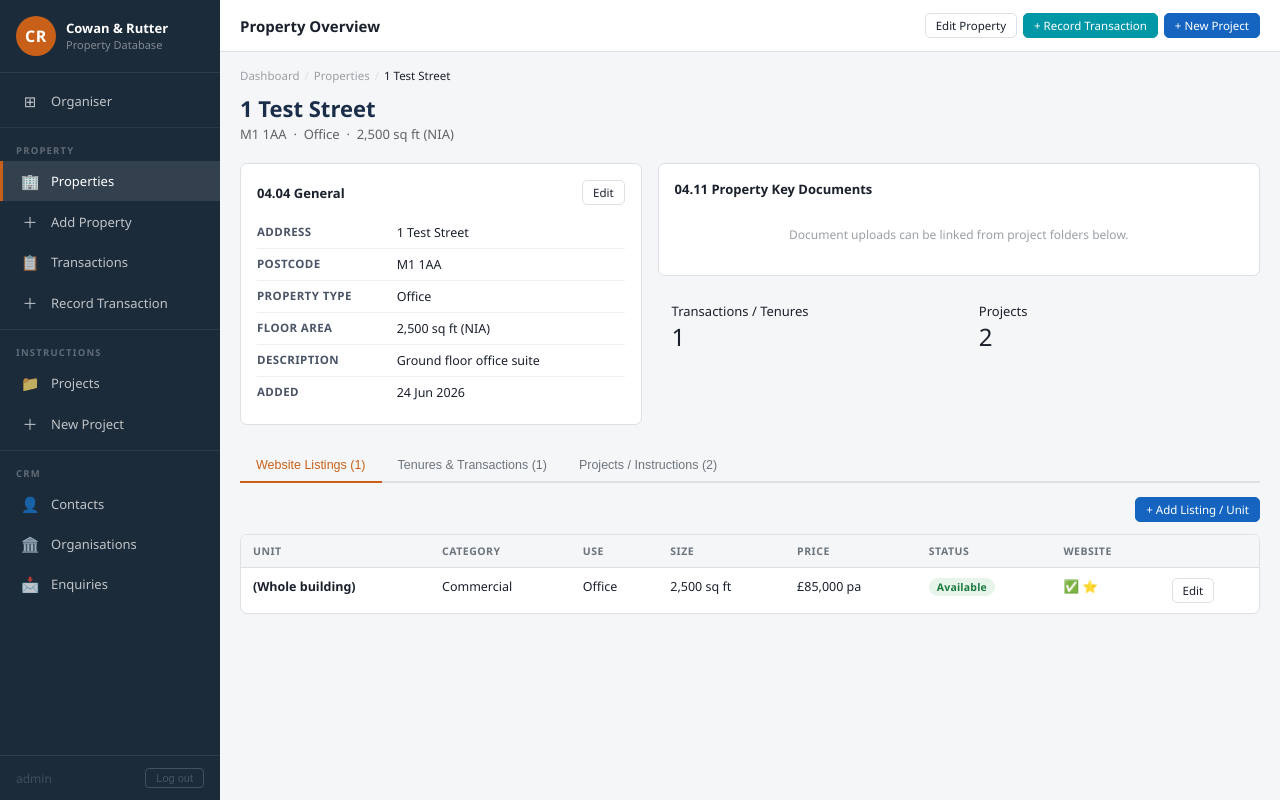
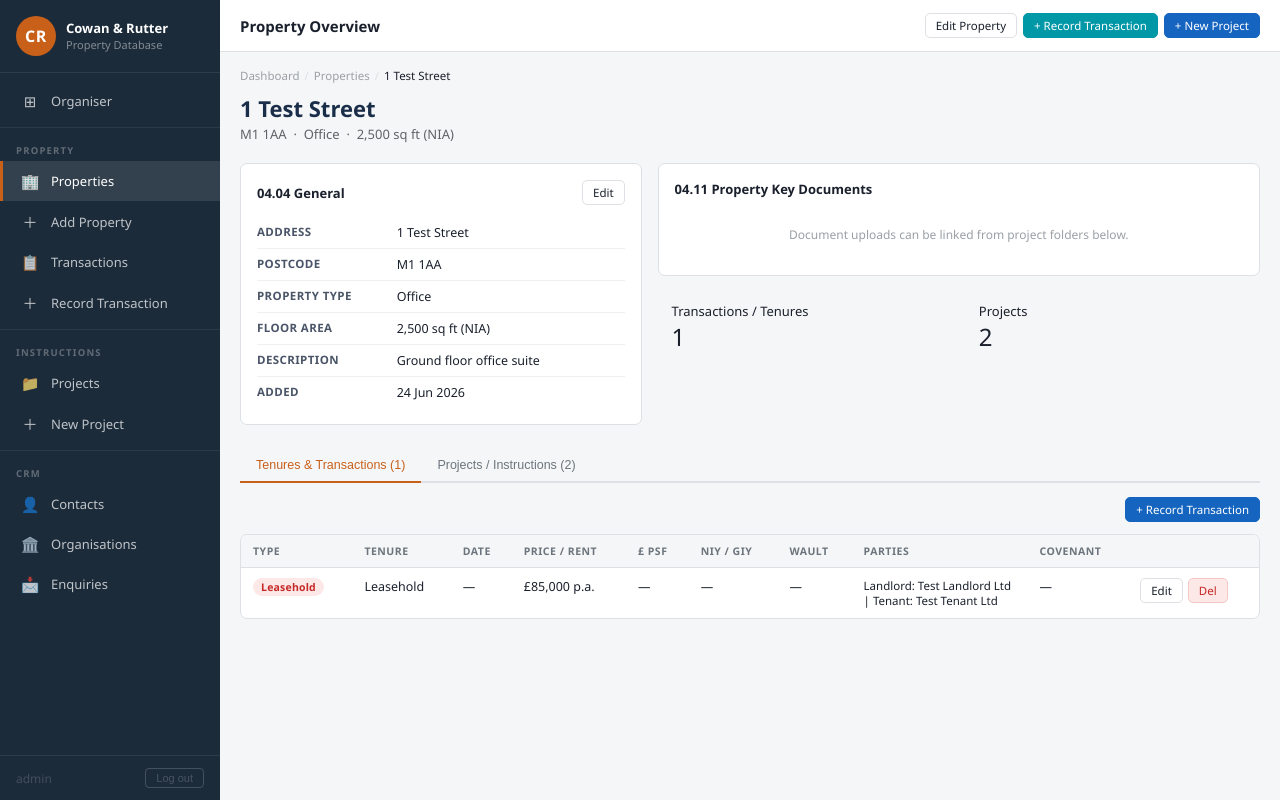
Before and after one commit to Samuelcowan-glitch/cr-property-db, a Flask app: page /properties/1 in a window 1280 px wide. Run offline with Flask 3, Linux system fonts and the light colour scheme; a user stored in the database is signed in.

Commit message:
remove Website Listings tab from property detail page
Co-Authored-By: Claude Sonnet 4.6 <noreply@anthropic.com>

```diff
--- a/templates/properties/detail.html
+++ b/templates/properties/detail.html
@@ -64,12 +64,9 @@
   </div>
 </div>
 
-<!-- ── Tabs: Listings / Tenures / Projects ── -->
+<!-- ── Tabs: Tenures / Projects ── -->
 <div class="tabs" data-group="prop">
-  <button class="tab-btn active" data-tab="listings">
-    Website Listings ({{ prop.unit_listings | length }})
-  </button>
-  <button class="tab-btn" data-tab="tenures">
+  <button class="tab-btn active" data-tab="tenures">
     Tenures &amp; Transactions ({{ prop.transactions | length }})
   </button>
   <button class="tab-btn" data-tab="projects">
@@ -77,51 +74,8 @@
   </button>
 </div>
 
-<!-- ── Listings tab ── -->
-<div class="tab-panel active" data-tab-group="prop" data-tab="listings">
-  <div style="display:flex;justify-content:flex-end;margin-bottom:12px">
-    <a href="{{ url_for('listing_new', prop_id=prop.id) }}" class="btn btn-primary btn-sm">+ Add Listing / Unit</a>
-  </div>
-  {% if prop.unit_listings %}
-  <div class="table-wrap">
-    <table class="data-table">
-      <thead><tr>
-        <th>Unit</th><th>Category</th><th>Use</th><th>Size</th><th>Price</th><th>Status</th><th>Website</th><th></th>
-      </tr></thead>
-      <tbody>
-      {% for l in prop.unit_listings %}
-      <tr>
-        <td style="font-weight:600">{{ l.unit_name or '(Whole building)' }}</td>
-        <td>{{ l.website_category|title if l.website_category else '—' }}</td>
-        <td>{{ l.use_class|title if l.use_class else '—' }}</td>
-        <td>{{ '{:,.0f}'.format(l.size) + ' sq ft' if l.size else '—' }}</td>
-        <td>{% if l.price_display %}{{ l.price_display }}{% elif l.listing_price %}£{{ '{:,.0f}'.format(l.listing_price) }} {{ l.listing_price_unit or '' }}{% else %}POA{% endif %}</td>
-        <td>
-          {% if l.listing_status == 'available' %}<span class="badge badge-active">Available</span>
-          {% elif l.listing_status == 'under-offer' %}<span class="badge badge-hold">Under Offer</span>
-          {% elif l.listing_status in ('let-agreed','sold') %}<span class="badge badge-complete">{{ l.listing_status|title }}</span>
-          {% else %}<span>{{ l.listing_status }}</span>{% endif %}
-        </td>
-        <td>{% if l.website_listed %}✅{% else %}—{% endif %}{% if l.featured %} ⭐{% endif %}</td>
-        <td><a href="{{ url_for('listing_edit', id=l.id) }}" class="btn btn-sm btn-outline">Edit</a></td>
-      </tr>
-      {% endfor %}
-      </tbody>
-    </table>
-  </div>
-  {% else %}
-  <div class="card">
-    <div class="empty-state">
-      <div class="empty-icon">🏢</div>
-      <p>No listings yet. Add a unit or whole-building listing to show this property on the website.</p>
-      <a href="{{ url_for('listing_new', prop_id=prop.id) }}" class="btn btn-primary" style="margin-top:12px">+ Add First Listing</a>
-    </div>
-  </div>
-  {% endif %}
-</div>
-
 <!-- ── Tenures tab ── -->
-<div class="tab-panel" data-tab-group="prop" data-tab="tenures">
+<div class="tab-panel active" data-tab-group="prop" data-tab="tenures">
   <div style="display:flex;justify-content:flex-end;margin-bottom:12px">
     <a href="{{ url_for('transaction_new') }}?property_id={{ prop.id }}" class="btn btn-primary btn-sm">+ Record Transaction</a>
   </div>
```
